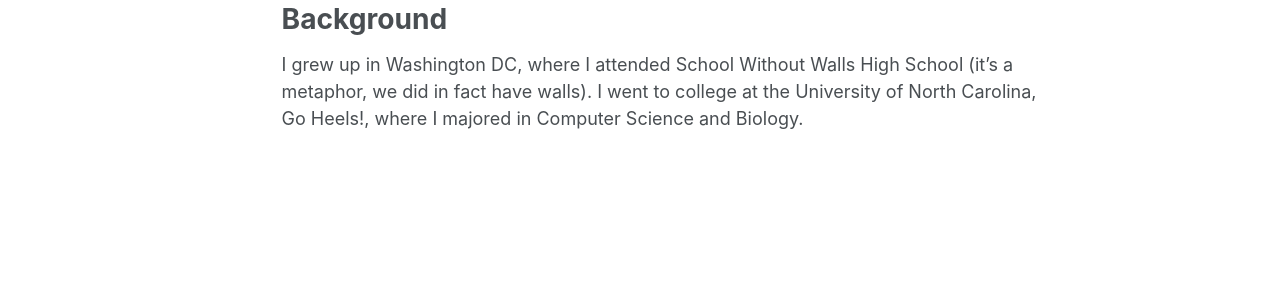
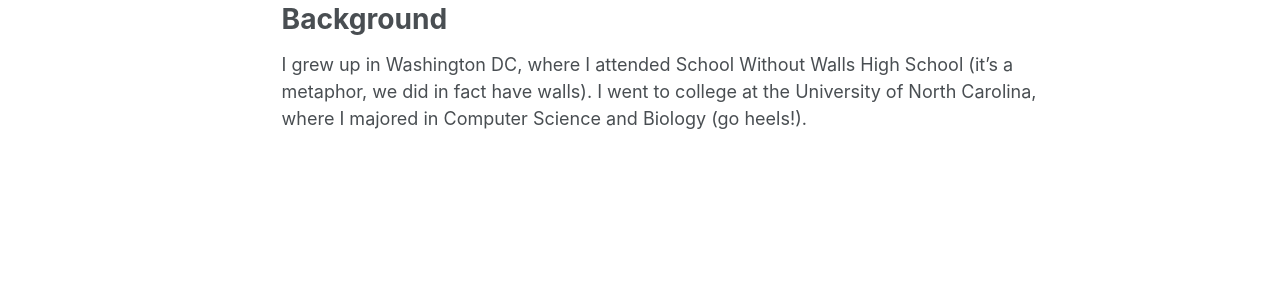
Before and after one commit to mrevsine/mrevsine.github.io, a Jekyll site: the page built from _pages/about.md, in a window 1280 px wide and 1228 px high. Shown: the part 692-992 px from the top of the window. Built offline with Jekyll 4.4.1, drawn with Linux system fonts in a browser that asks for light colours; some web fonts are replaced; a script that is not in the unit is left out.

```diff
--- a/_pages/about.md
+++ b/_pages/about.md
@@ -15,7 +15,9 @@ I have been fortunate to learn from a number of talented PIs throughout my scien
 
 Background
 ======
-I grew up in Washington DC, where I attended School Without Walls High School (it's a metaphor, we did in fact have walls). I went to college at the University of North Carolina, Go Heels!, where I majored in Computer Science and Biology.
+I grew up in Washington DC, where I attended School Without Walls High School (it's a metaphor, we did in fact have walls). I went to college at the University of North Carolina, where I majored in Computer Science and Biology (go heels!).
+
+
 
 <!-- A data-driven personal website
 ======
```
